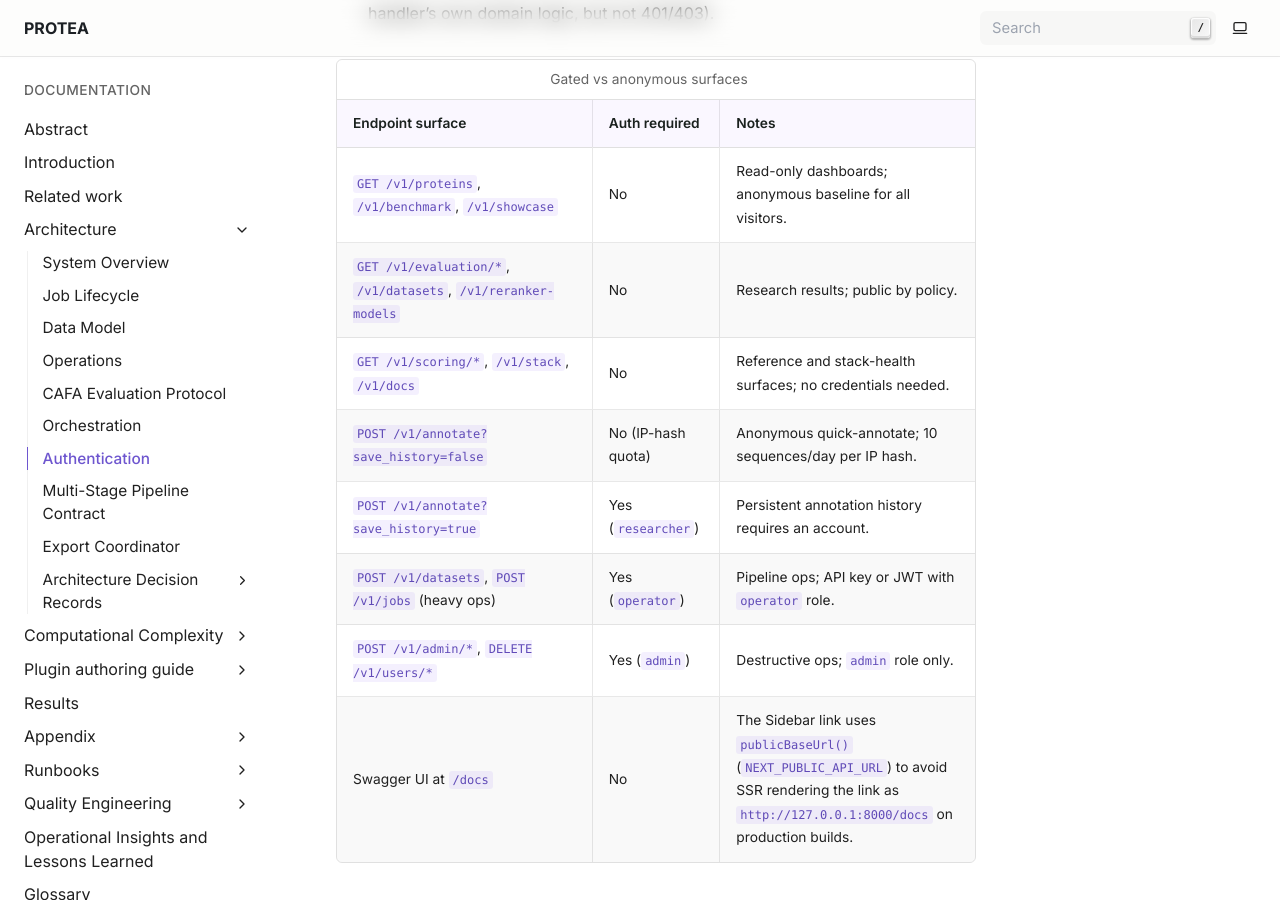
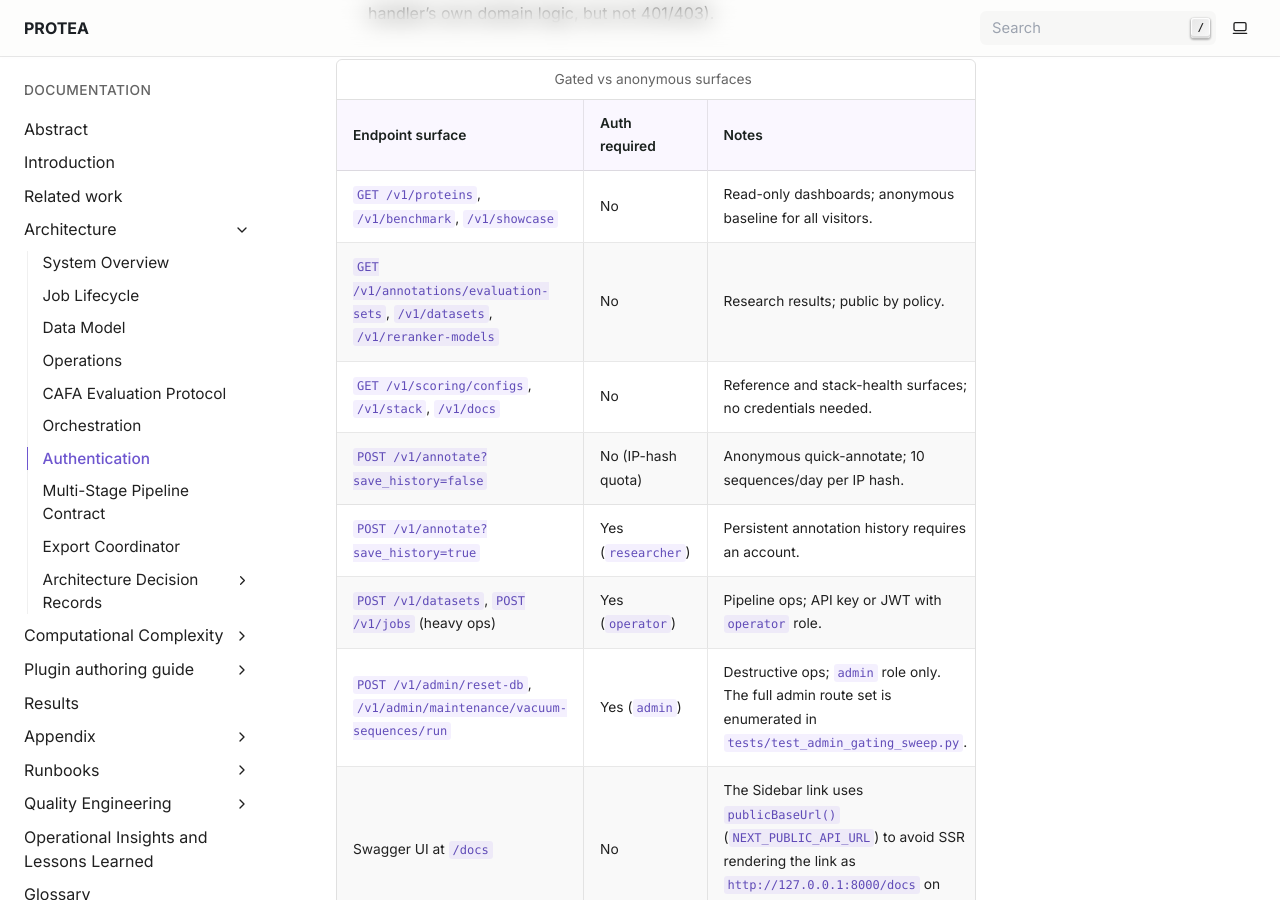
Before and after one commit to frapercan/PROTEA, a Sphinx documentation site: the page built from docs/source/architecture/auth.rst, in a window 1280 px wide and 900 px high, scrolled down 837 px. Built offline with Sphinx 7.4.7, drawn with Linux system fonts in a browser that asks for light colours.

Commit message:
docs(auth): replace wildcard route citations with concrete openapi paths

```diff
--- a/docs/source/architecture/auth.rst
+++ b/docs/source/architecture/auth.rst
@@ -36,10 +36,10 @@ real FastAPI app with mocked infrastructure and asserts:
    * - ``GET /v1/proteins``, ``/v1/benchmark``, ``/v1/showcase``
      - No
      - Read-only dashboards; anonymous baseline for all visitors.
-   * - ``GET /v1/evaluation/*``, ``/v1/datasets``, ``/v1/reranker-models``
+   * - ``GET /v1/annotations/evaluation-sets``, ``/v1/datasets``, ``/v1/reranker-models``
      - No
      - Research results; public by policy.
-   * - ``GET /v1/scoring/*``, ``/v1/stack``, ``/v1/docs``
+   * - ``GET /v1/scoring/configs``, ``/v1/stack``, ``/v1/docs``
      - No
      - Reference and stack-health surfaces; no credentials needed.
    * - ``POST /v1/annotate?save_history=false``
@@ -51,9 +51,10 @@ real FastAPI app with mocked infrastructure and asserts:
    * - ``POST /v1/datasets``, ``POST /v1/jobs`` (heavy ops)
      - Yes (``operator``)
      - Pipeline ops; API key or JWT with ``operator`` role.
-   * - ``POST /v1/admin/*``, ``DELETE /v1/users/*``
+   * - ``POST /v1/admin/reset-db``, ``/v1/admin/maintenance/vacuum-sequences/run``
      - Yes (``admin``)
-     - Destructive ops; ``admin`` role only.
+     - Destructive ops; ``admin`` role only. The full admin route set is
+       enumerated in ``tests/test_admin_gating_sweep.py``.
    * - Swagger UI at ``/docs``
      - No
      - The Sidebar link uses ``publicBaseUrl()`` (``NEXT_PUBLIC_API_URL``)
```
